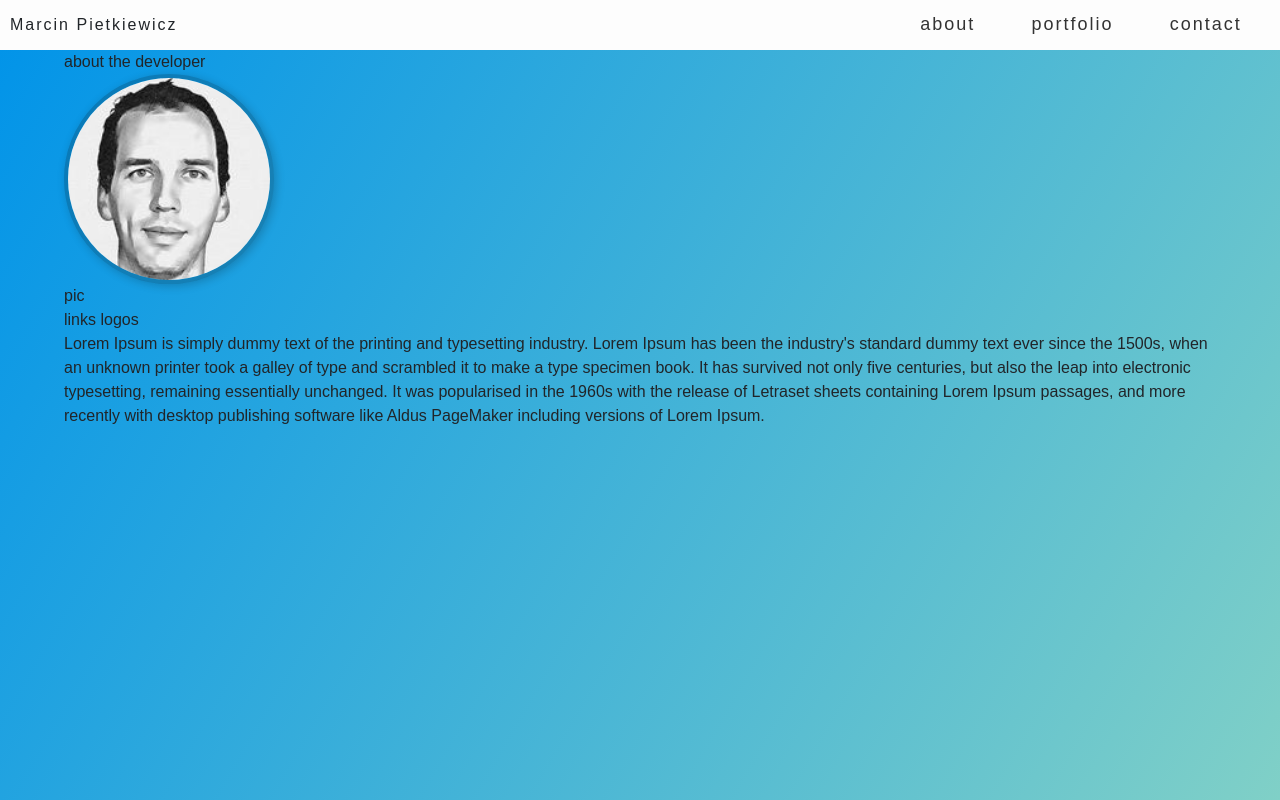
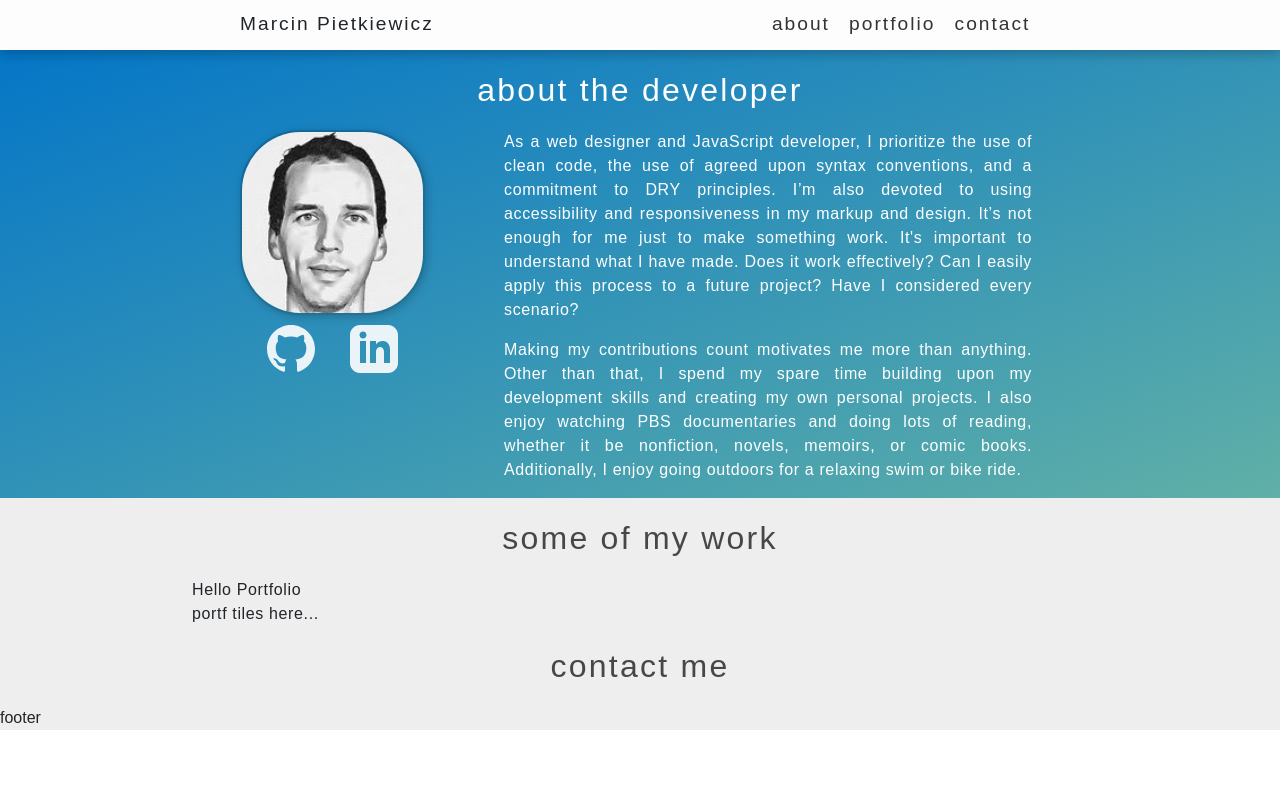
Before and after one commit to MarcinPietkiewicz/portfolio, a React (Create React App) app: page / in a window 1280 px wide. Shown: the top 800 px of the page. Built offline with nearby package versions, Linux system fonts and the light colour scheme.

Commit message:
Further styling and icons in about section

```diff
--- a/src/App.js
+++ b/src/App.js
@@ -1,33 +1,56 @@
 import React from "react";
 import "./App.scss";
 import Portfolio from "./Portfolio.js";
+import GithubLogo from "./assets/github.svg";
+import LinkedinLogo from "./assets/linkedin.svg";
 
 function App() {
   return (
     <div className="App">
-      <header className="App-header">
+      <header>
+        <div className="header-content">
           <div id="header-name">Marcin Pietkiewicz</div>
           <div id="right-menu">
             <a href="#about">about</a>
             <a href="#portfolio">portfolio</a>
             <a href="#contact">contact</a>
           </div>
+        </div>
       </header>
       <main>
         <section id="about">
-          <div className="section-title">about the developer</div>
+          <div className="section-title white">about the developer</div>
+          <div className="about-container">
+            <div className="about-left">
               <div className="about-pic-section">
+                <div className="about-pic">
+                  <img id="dev-img" src={require("./assets/marcin.jpg")} alt="" />
+                </div>
+                <div className="about-links-section">
+                  <img id="github" src={GithubLogo} alt="" />
+                  <img id="github" src={LinkedinLogo} alt="" />
+                </div>
+              </div>
+            </div>
+            <div className="about-right">
+              <div className="about-description">
 
-              <img id="dev-img" src={require("./assets/marcin.jpg")} alt="" />
-            <div className="about-pic">pic</div>
-            <div className="links-section">links logos</div>
+
+                <p>
+                  As a web designer and JavaScript developer, I prioritize the use of clean code, the use of agreed upon syntax conventions,
+                  and a commitment to DRY principles. I’m also devoted to using accessibility and responsiveness in my markup and design.
+                  It’s not enough for me just to make something work. It's important to understand what I have made. Does it work
+                  effectively? Can I easily apply this process to a future project? Have I considered every scenario?
+                </p>
+
+                <p>
+                  Making my contributions count motivates me more than anything. Other than that, I spend my spare time building upon my
+                  development skills and creating my own personal projects. I also enjoy watching PBS documentaries and doing lots of
+                  reading, whether it be nonfiction, novels, memoirs, or comic books. Additionally, I enjoy going outdoors for a relaxing
+                  swim or bike ride.
+                </p>
               </div>
-          <div className="about-description">
-            Lorem Ipsum is simply dummy text of the printing and typesetting industry. Lorem Ipsum has been the industry's standard dummy
-            text ever since the 1500s, when an unknown printer took a galley of type and scrambled it to make a type specimen book. It has
-            survived not only five centuries, but also the leap into electronic typesetting, remaining essentially unchanged. It was
-            popularised in the 1960s with the release of Letraset sheets containing Lorem Ipsum passages, and more recently with desktop
-            publishing software like Aldus PageMaker including versions of Lorem Ipsum.
+            </div>
           </div>
         </section>
         <section id="portfolio">
--- a/src/App.scss
+++ b/src/App.scss
@@ -8,8 +8,9 @@ $gray3: #999;
 $gray4: #333;
 $gray5: #111;
 $paddMenu: 10px;
-$paddMain: 5%;
+$paddMain: 15%;
 $menuOffset: 50px;
+$menuFontSize: 1.2em;
 
 body {
   margin: 0;
@@ -25,57 +26,118 @@ body {
 
 header {
   background-color: $gray0;
-  display: flex;
   width: 100%;
   height: $menuOffset;
-  padding: $paddMenu 10px;
+  padding: $paddMenu $paddMain;
+  display: flex;
   flex-flow: row;
-  justify-content: space-between;
+  justify-content: space-around;
   align-items: center;
   letter-spacing: 2px;
-  position:fixed;
-
-
-  a {
-    text-decoration: none;
-    color: $gray4;
-    padding: 5px 20px;
-    font-size: 18px;
+  position: fixed;
+  font-size: $menuFontSize;
+  box-shadow: 0px 5px 10px 0px rgba(0, 0, 0, 0.2);
+  .header-content {
+    width: 100%;
+    max-width: 800px;
+    display: flex;
+    flex-flow: row;
+    justify-content: space-between;
+    align-items: center;
+  }
+  #header-name {
     border-bottom: 2px solid transparent;
-  }
-
-  a:hover {
-    color: $gray5;
-    border-bottom: 2px solid $gray3;
-    transition: $time;
-    text-shadow: 2px 2px #EEE;
   }
 
   #right-menu {
     box-sizing: border-box;
-    width: 30%;
     display: flex;
     flex-flow: row;
     justify-content: space-around;
+
+    a {
+      text-decoration: none;
+      color: $gray4;
+      padding: 10px 0.5em;
+      border-bottom: 2px solid transparent;
+    }
+
+    a:hover {
+      color: $gray5;
+      border-bottom: 2px solid $gray3;
+      transition: $time;
+      text-shadow: 2px 2px #eee;
+    }
   }
 }
 
 #about,
 #portfolio,
 #contact {
-  height: 800px;
+  font-family: sans-serif;
+  letter-spacing: 0.04em;
   padding: 0px $paddMain;
+
+  .section-title {
+    font-family: Armata, sans-serif;
+    width: 100%;
+    display: flex;
+    justify-content: center;
+    font-size: 2em;
+    letter-spacing: 0.07em;
+    color: rgba(0, 0, 0, 0.7);
+    padding: 0.5em 0em;
+  }
 }
 
-#dev-img{
-  border-radius:100%;
-  box-shadow: 2px 2px 10px 0px rgba(0, 0, 0, 0.2);
-  border: 4px solid rgba(0,0,0,0.2);
-  width:210px;
+.white {
+  color: white !important;
 }
 
 #about {
-  padding-top:$menuOffset;
-  background-color: #0093E9;
-  background-image: linear-gradient(120deg, #0093E9 0%, #80D0C7 100%);
+  padding-top: $menuOffset;
+  display: flex;
+  flex-direction: column;
+  align-items: center;
+  background-color: #0093e9;
+  background-image: linear-gradient(160deg, #0073c9 0%, #60b0a7 100%);
+
+  .about-container {
+    display: flex;
+    flex-direction: row;
+    justify-self: center;
+    max-width: 800px;
+
+    .about-left {
+      width: 33%;
+
+      .about-pic-section {
+
+        display:flex;
+        flex-direction:column;
+
+
+        #dev-img {
+          border-radius: 33%;
+          box-shadow: 2px 2px 10px 0px rgba(0, 0, 0, 0.2);
+          border: 2px solid rgba(0, 0, 0, 0.2);
+          width: 70%;
+          max-width: 200px;
+        }
+
+        .about-links-section{
+          width:70%;
+          display:flex;
+          justify-content:space-around;
+          padding:10px;
+          opacity:0.9;
+        }
+      }
+    }
+    .about-right {
+      width: 66%;
+      text-align: justify;
+      color:white;
+    }
+  }
 }
```
Also changed, not shown: src/assets/github.svg (added), src/assets/linkedin.svg (added). Lines whose indentation alone changed are shown as unchanged.
